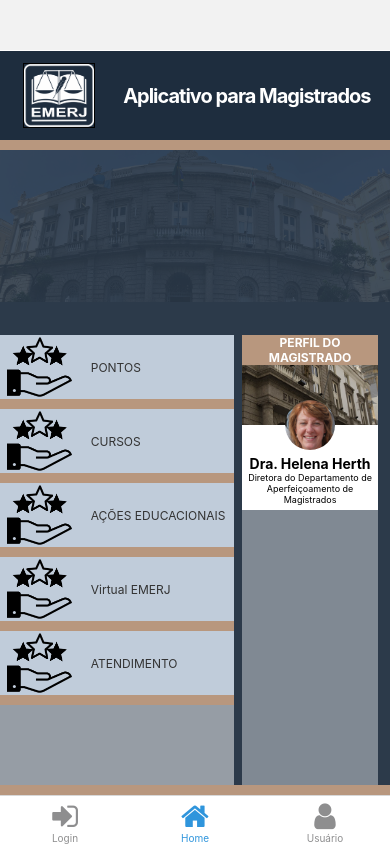
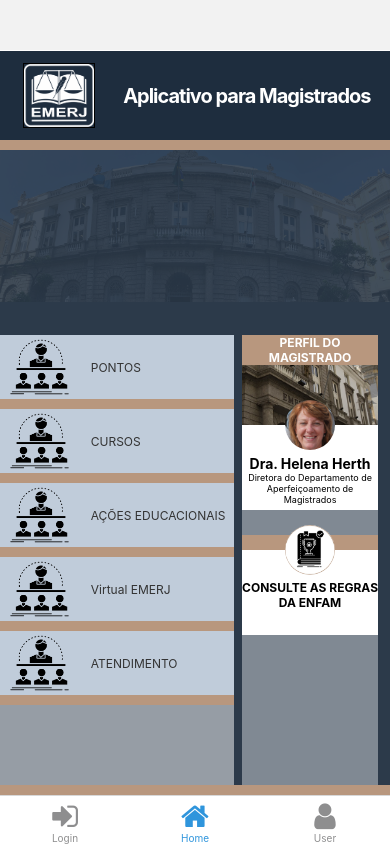
Before and after one commit to Viniicius98/AppProject, a React Native app: screen /Home in a window 390 px wide. Built offline with nearby package versions, Linux system fonts and the light colour scheme; what expo-linking would draw is missing.

Commit message:
Deploy card consulta

```diff
--- /dev/null
+++ b/components/CardConsulta/index.tsx
@@ -0,0 +1,52 @@
+import React from 'react';
+import { Image } from 'react-native';
+import { Text, View } from '../Themed';
+import styled from 'styled-components/native';
+
+const Containerr = styled.View`
+    background: #fff;
+    margin-top: 25px;
+`
+const Title = styled.View`
+    background: #b8977e;
+    align-items: center;
+    justify-content: center;
+    font-size: 20;
+`
+const TitleText = styled.Text`
+    font-weight: bold;
+    color: white;
+    text-align: center;
+    font-size: 12px;
+`
+const Avatarr = styled.Image`
+    width: 50px;
+    height: 50px;
+    border-radius: 50;
+    position: absolute;
+    margin-top: -25px;
+`
+
+
+const AvatarContainerr = styled.View`
+    position: relative;
+    width: 100%;
+    align-items: center;
+    margin-bottom: 30px;
+`
+export default function CardConsulta() {
+  return (
+    <Containerr>
+
+        <Title>
+            <TitleText>/</TitleText>
+        </Title>
+
+        <AvatarContainerr>
+            <Avatarr source={require("../../assets/images/regras.jpg")} />
+        </AvatarContainerr>
+
+        <Text style={{fontSize: 12, fontWeight: "bold", textAlign:"center", marginBottom: 25}}>CONSULTE AS REGRAS DA ENFAM</Text>
+    </Containerr>
+  )
+}
--- a/components/HomeItemsComponents/index.tsx
+++ b/components/HomeItemsComponents/index.tsx
@@ -5,6 +5,7 @@
 
 import { Text, View } from '../Themed';
 import Card from '../Card';
+import CardConsulta from '../CardConsulta';
 
 const BackgroundContainer = styled.View`
     height: 100%;
@@ -93,7 +94,7 @@
     onPress: (event: GestureResponderEvent) => void
     }) => (
             <ButtonCustom onPress={onPress}>
-                <ImageFlatLinks source={require('../../assets/images/meusPontos.png')} />
+                <ImageFlatLinks source={require('../../assets/images/cursos.png')} />
 
                 <TextFlatLinks>{item.text}</TextFlatLinks>
 
@@ -133,6 +134,8 @@
 
                         <IconsItems>
                             <Card />
+                            <CardConsulta />
+
                         </IconsItems>
 
                 </ContentItems>
--- a/navigation/index.tsx
+++ b/navigation/index.tsx
@@ -122,7 +122,7 @@
         name="User"
         component={UserScreen}
         options={({ navigation}: RootTabScreenProps<'User'>) => ({
-          title: 'Usuário',
+          header: (props)=> <Header />,
           tabBarIcon: ({ color }) => <TabBarIcon name="user" color={color} />,
           headerRight:() =>(
             <Pressable
```
Also changed, not shown: components/Header/ImageLogo/Indexlogo.tsx (deleted, +0 -25 lines), assets/images/regras.jpg (added), assets/images/regrasENFAM - Copia.png (added).
